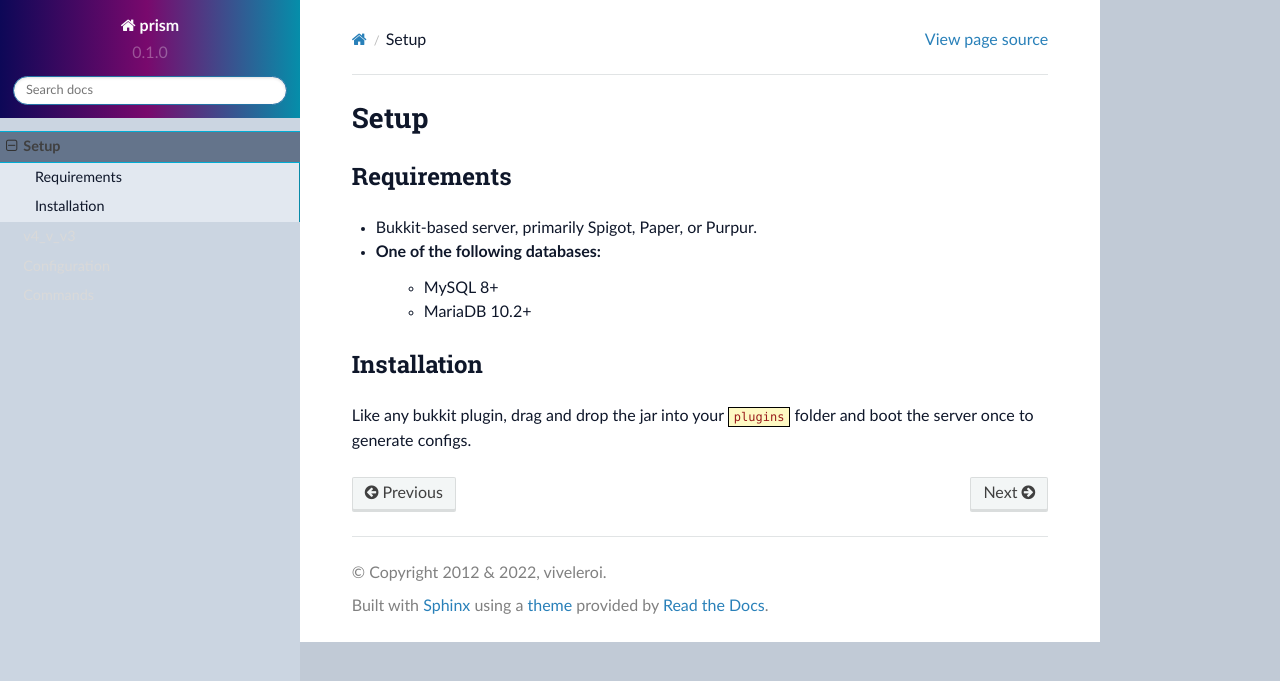
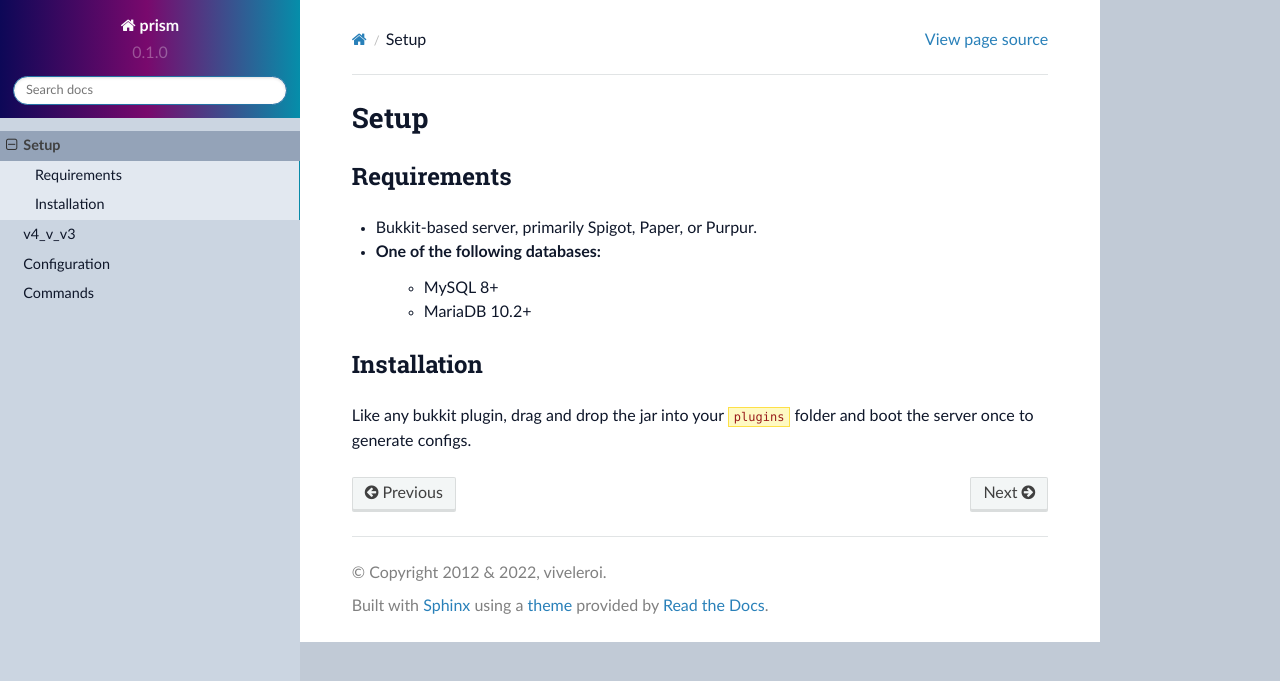
Before and after one commit to prism/prism-docs, a Sphinx documentation site: the page built from docs/source/setup.rst, in a window 1280 px wide. Shown: the top 681 px of the page. Built offline with Sphinx 7.4.7 and the Read the Docs theme 2.0.0, drawn with Linux system fonts in a browser that asks for light colours.

Commit message:
Further css work

```diff
--- a/docs/source/_static/css/prism.css
+++ b/docs/source/_static/css/prism.css
@@ -27,12 +27,16 @@ body {
 	background: rgb(226 232 240);
 }
 
+.wy-menu-vertical a {
+	color: rgb(15 23 42);
+}
+
 .wy-menu-vertical a:hover {
 	background: rgb(241 245 249)
 }
 
 .wy-menu-vertical li.current>a, .wy-menu-vertical li.on a {
-	background: rgb(100 116 139);
+	background: rgb(148 163 184);
 }
 
 .wy-menu-vertical li.current a {
@@ -40,15 +44,16 @@ body {
 }
 
 .wy-menu-vertical li.current a:hover {
-	background: #01cfff;
+	background: rgb(226 232 240);
 }
 
 .wy-menu-vertical li.toctree-l1.current>a {
-	border-color: #00add5
+	border: none;
 }
 
-.wy-menu-vertical li.current>a:hover, .wy-menu-vertical li.on a:hover {
-	background: #01cfff;
+.wy-menu-vertical li.on a:hover {
+	background: rgb(241 245 249);
+	font-weight: 700;
 }
 
 .wy-menu-vertical li.toctree-l2 a, .wy-menu-vertical li.toctree-l3 a, .wy-menu-vertical li.toctree-l4 a, .wy-menu-vertical li.toctree-l5 a, .wy-menu-vertical li.toctree-l6 a, .wy-menu-vertical li.toctree-l7 a, .wy-menu-vertical li.toctree-l8 a, .wy-menu-vertical li.toctree-l9 a, .wy-menu-vertical li.toctree-l10 a {
@@ -57,15 +62,21 @@ body {
 
 .rst-content code, .rst-content tt, code {
 	background: rgb(254 249 195);
-	border-color: #000;
+	border-color: rgb(253 224 71);
 }
 
 .rst-content code.literal, .rst-content tt.literal {
 	color: rgb(153 27 27);
+	white-space: nowrap;
 }
 
 .wy-menu-vertical li.toctree-l2.current>a, .wy-menu-vertical li.toctree-l2.current li.toctree-l3>a {
-	background: #01cfff;
+	background: rgb(203 213 225);
+}
+
+.wy-menu-vertical li.toctree-l2.current>a, .wy-menu-vertical li.toctree-l2.current li.toctree-l3>a:hover {
+	background: rgb(226 232 240);
+	font-weight: 700;
 }
 
 .highlight {
```
